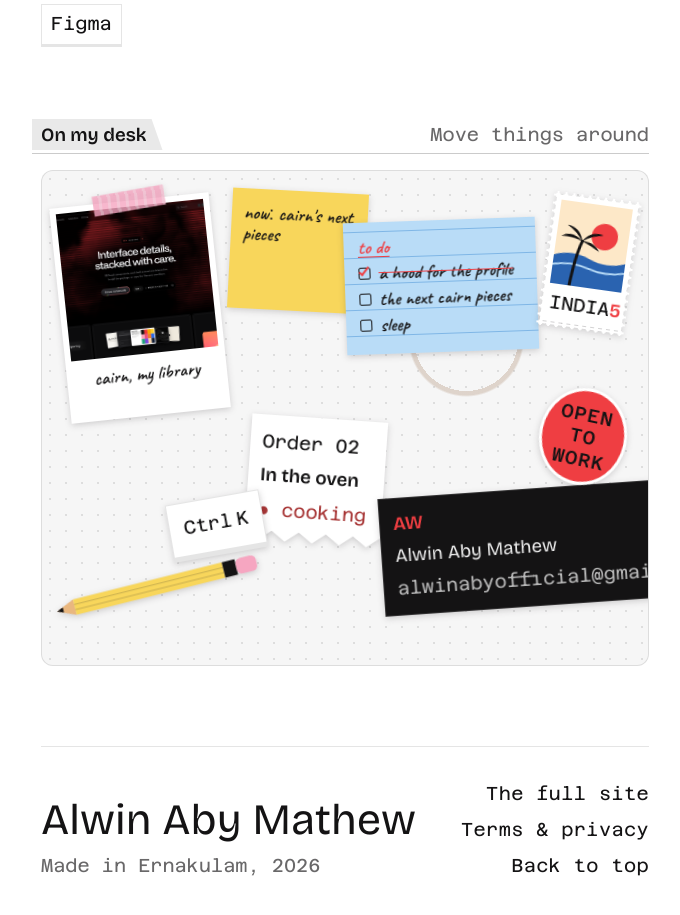
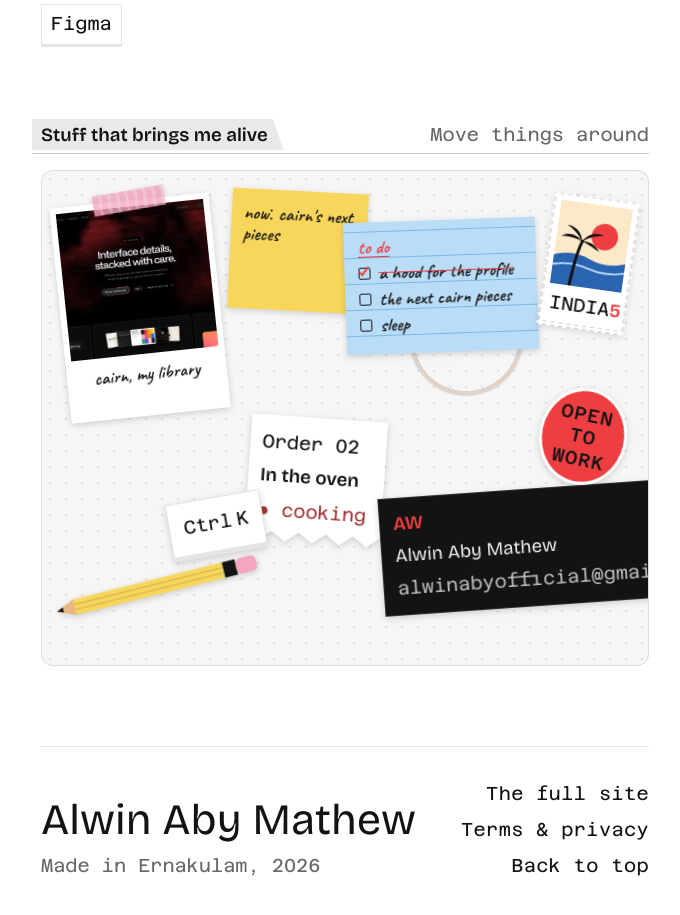
Before and after one commit to VirgoTheLord/WorkPortfolio, a Next.js app: page /compact in a window 1280 px wide. Shown: the part 1871-2786 px from the top of the page, without its empty margins (295-975 px from the left). Built offline with nearby package versions, Linux system fonts and the light colour scheme.

Commit message:
content: the last section is Stuff that brings me alive
Owner's words, in place of On my desk; it is about to hold what he loves
doing rather than what is on his desk.

```diff
--- a/src/content/compact.ts
+++ b/src/content/compact.ts
@@ -22,7 +22,7 @@ const sections: CompactContent['sections'] = [
   { id: 'workbench', title: 'Components' },
   { id: 'experience', title: 'Experience' },
   { id: 'stack', title: 'Stack' },
-  { id: 'desk', title: 'On my desk' },
+  { id: 'desk', title: 'Stuff that brings me alive' },
 ]
 
 /*
```
